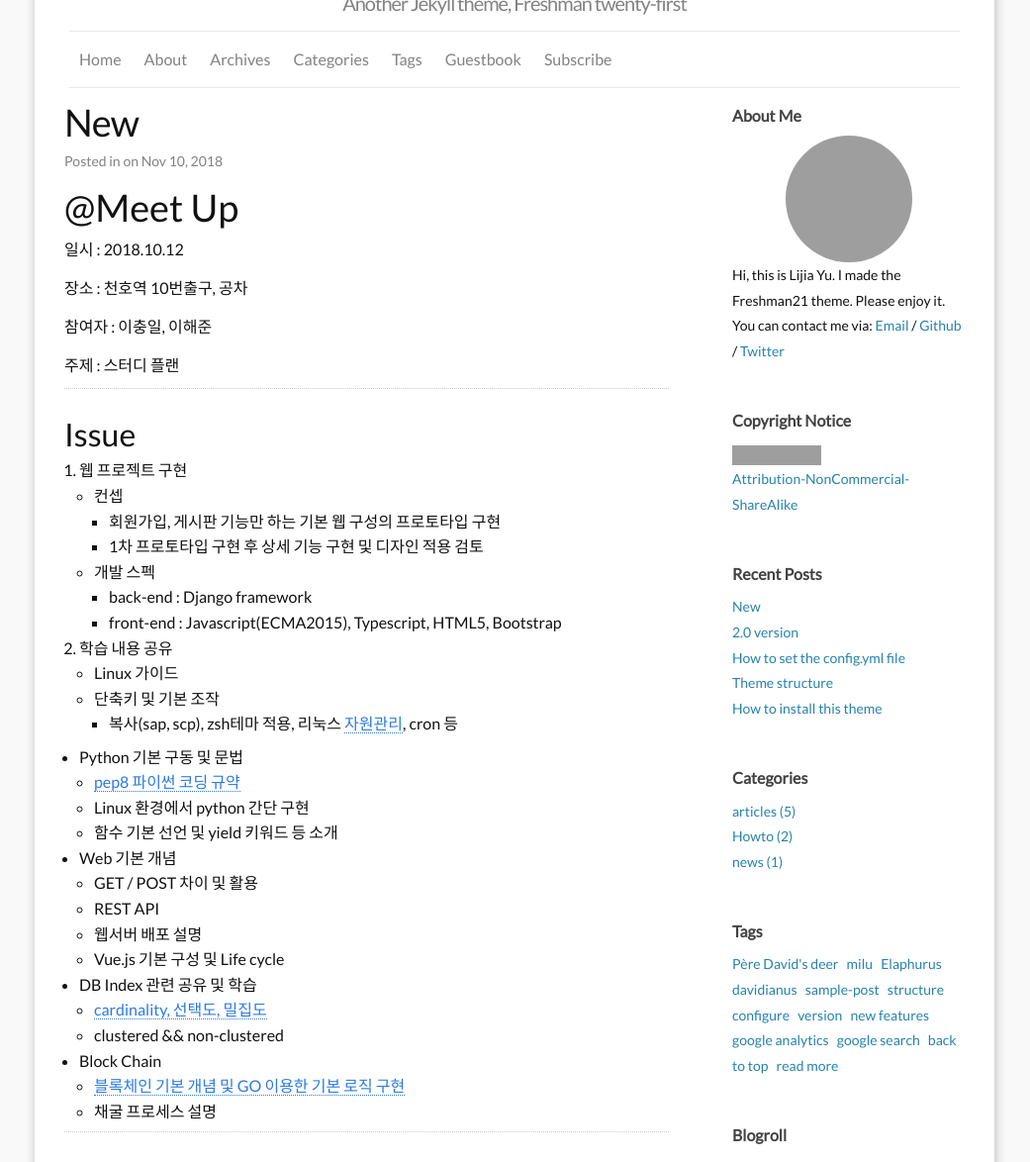
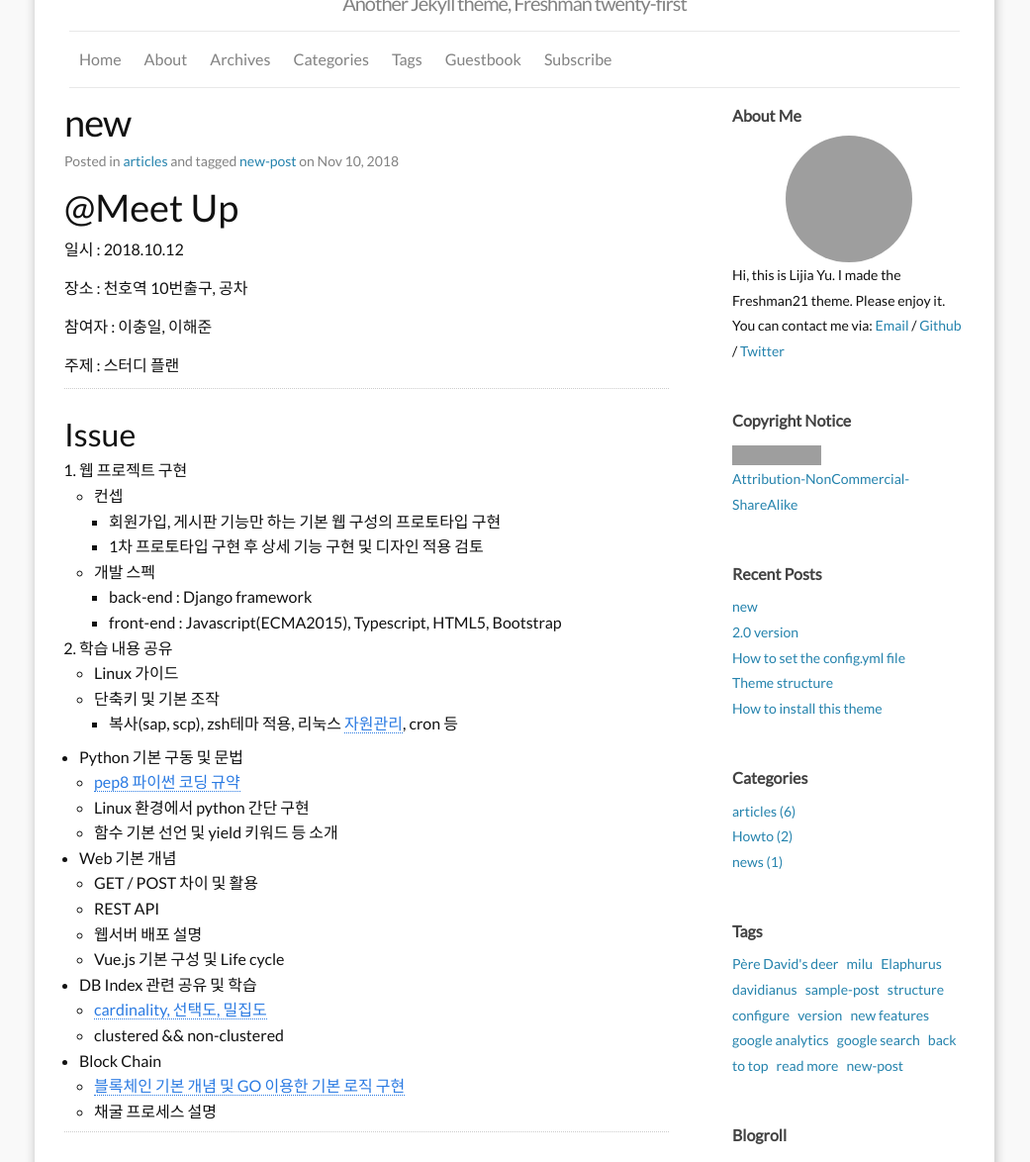
Before and after one commit to devteam-tomo/devteam-tomo.github.io, a Jekyll site: the page built from _posts/2018-11-10-new.md, in a window 1280 px wide. Shown: the part 131-1305 px from the top of the page at 99% size, without its empty margins (120-1161 px from the left). Built offline with Jekyll 4.4.1, drawn with Linux system fonts in a browser that asks for light colours; our own code applies the rules of GitHub Pages for plain Markdown files; comment, search, counter and statistics services are not loaded; grey boxes are pictures that could not be loaded.

Commit message:
Update 2018-11-10-new.md

```diff
--- a/_posts/2018-11-10-new.md
+++ b/_posts/2018-11-10-new.md
@@ -1,3 +1,11 @@
+---
+layout: post
+title: new
+excerpt: ""
+categories: articles
+tags: [new-post]
+comments: true
+---
 
 # @Meet Up
 
```
